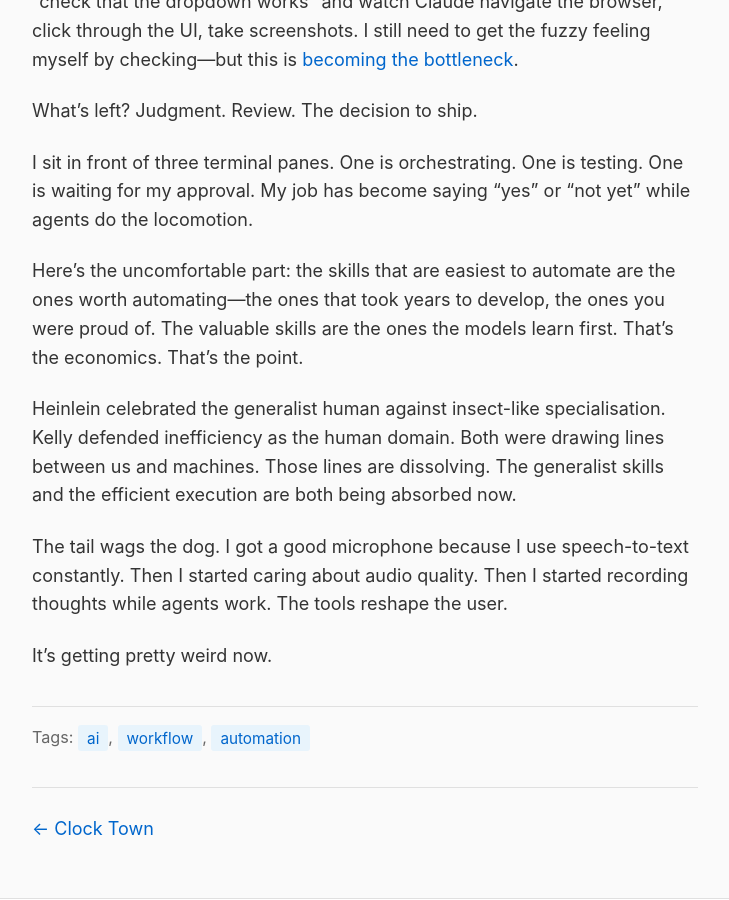
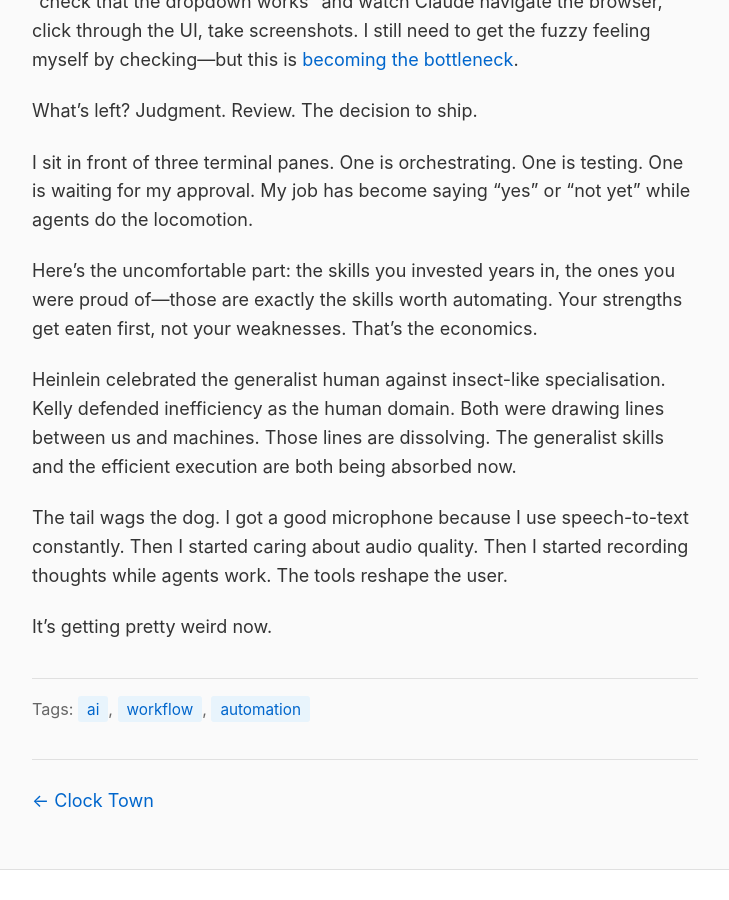
Before and after one commit to rob137/rob137.github.io, a Jekyll site: the page built from _posts/2026-01-19-what-i-dont-touch-anymore.md, in a window 1280 px wide and 900 px high, scrolled down 1476 px. Shown: the whole window, without its empty margins (275-1004 px from the left). Built offline with Jekyll 4.4.1, drawn with Linux system fonts in a browser that asks for light colours.

Commit message:
Clarify the economics point
Strengths get eaten first, not weaknesses.

Co-Authored-By: Claude Opus 4.5 <noreply@anthropic.com>

```diff
--- a/_posts/2026-01-19-what-i-dont-touch-anymore.md
+++ b/_posts/2026-01-19-what-i-dont-touch-anymore.md
@@ -32,7 +32,7 @@ What's left? Judgment. Review. The decision to ship.
 
 I sit in front of three terminal panes. One is orchestrating. One is testing. One is waiting for my approval. My job has become saying "yes" or "not yet" while agents do the locomotion.
 
-Here's the uncomfortable part: the skills that are easiest to automate are the ones worth automating—the ones that took years to develop, the ones you were proud of. The valuable skills are the ones the models learn first. That's the economics. That's the point.
+Here's the uncomfortable part: the skills you invested years in, the ones you were proud of—those are exactly the skills worth automating. Your strengths get eaten first, not your weaknesses. That's the economics.
 
 Heinlein celebrated the generalist human against insect-like specialisation. Kelly defended inefficiency as the human domain. Both were drawing lines between us and machines. Those lines are dissolving. The generalist skills and the efficient execution are both being absorbed now.
 
```
